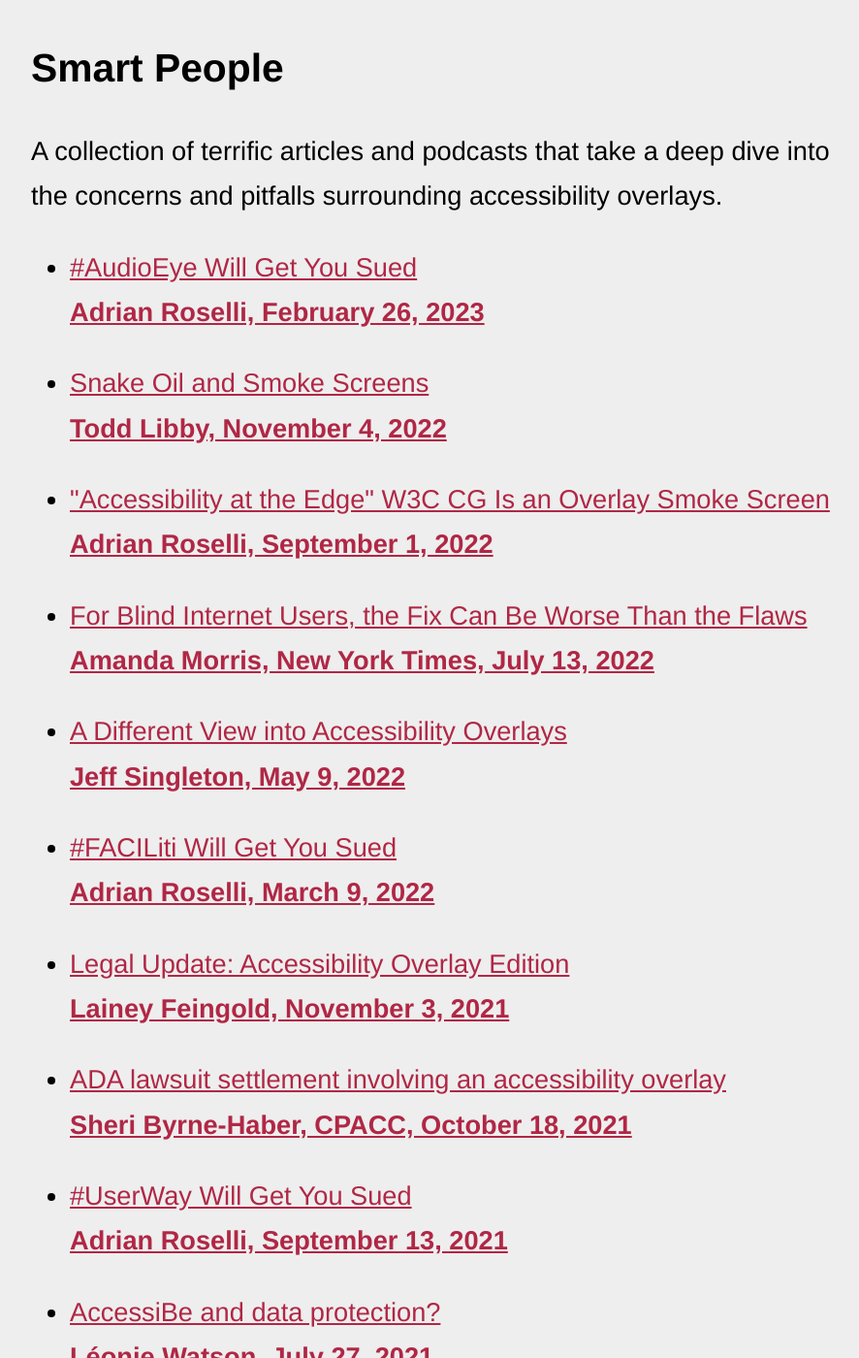
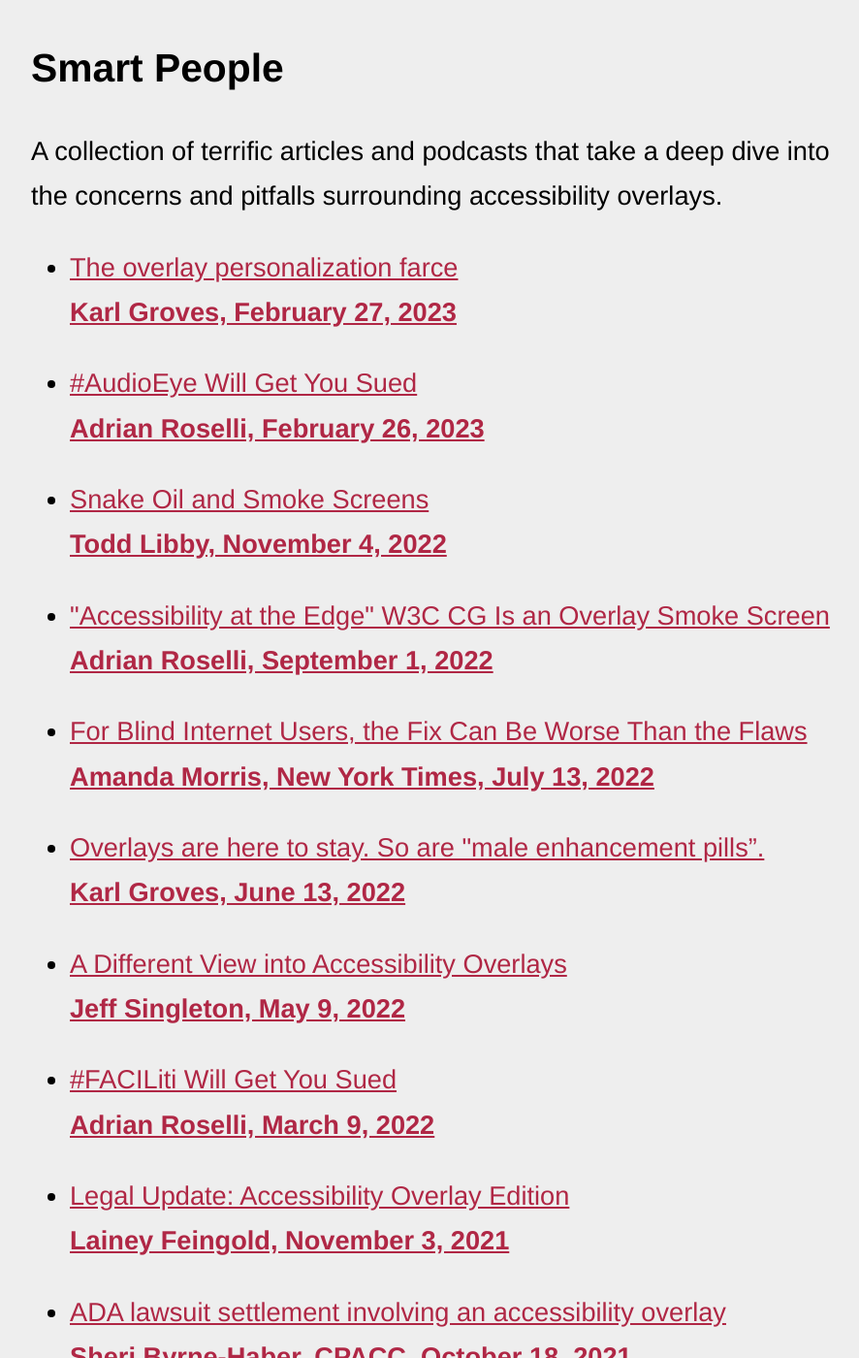
Before and after one commit to michaelspellacy/shouldiuseanaccessibilityoverlay-com, a Jekyll site: the page built from index.html, in a window 1280 px wide and 1400 px high, scrolled down 4184 px. Shown: the whole window at 97% size, without its empty margins (178-1064 px from the left). Built offline with Jekyll 4.4.1, drawn with Linux system fonts in a browser that asks for light colours.

Commit message:
Update default.html

```diff
--- a/_layouts/default.html
+++ b/_layouts/default.html
@@ -56,10 +56,12 @@
         <p>A collection of terrific articles and podcasts that take a deep dive into the concerns and pitfalls surrounding accessibility overlays.</p>
 
         <ul class="articles">
+          <li><a href="https://karlgroves.com/the-overlay-personalization-farce/">The overlay personalization farce <span>Karl Groves, February 27, 2023</span></a></li>
           <li><a href="https://adrianroselli.com/2023/02/audioeye-will-get-you-sued.html">#AudioEye Will Get You Sued <span>Adrian Roselli, February 26, 2023</span></a></li>
           <li><a href="https://toddl.dev/posts/snake-oil-and-smoke-screens/">Snake Oil and Smoke Screens <span>Todd Libby, November 4, 2022</span></a></li>
           <li><a href="https://adrianroselli.com/2022/09/accessibility-at-the-edge-w3c-cg-is-an-overlay-smoke-screen.html">"Accessibility at the Edge" W3C CG Is an Overlay Smoke Screen <span>Adrian Roselli, September 1, 2022</span></a></li>
           <li><a href="https://www.nytimes.com/2022/07/13/technology/ai-web-accessibility.html">For Blind Internet Users, the Fix Can Be Worse Than the Flaws <span>Amanda Morris, New York Times, July 13, 2022</span></a></li>
+          <li><a href="https://karlgroves.com/overlays-are-here-to-stay-so-are-male-enhancement-pills/">Overlays are here to stay. So are "male enhancement pills”. <span>Karl Groves, June 13, 2022</span></a></li>
           <li><a href="https://convergeaccessibility.com/2022/05/09/a-different-view-into-accessibility-overlays/">A Different View into Accessibility Overlays <span>Jeff Singleton, May 9, 2022</span></a></li>
           <li><a href="https://adrianroselli.com/2022/03/faciliti-will-get-you-sued.html">#FACILiti Will Get You Sued <span>Adrian Roselli, March 9, 2022</span></a></li>
           <li><a href="https://www.lflegal.com/2021/11/overlay-legal-update/">Legal Update: Accessibility Overlay Edition <span>Lainey Feingold, November 3, 2021</span></a></li>
```
